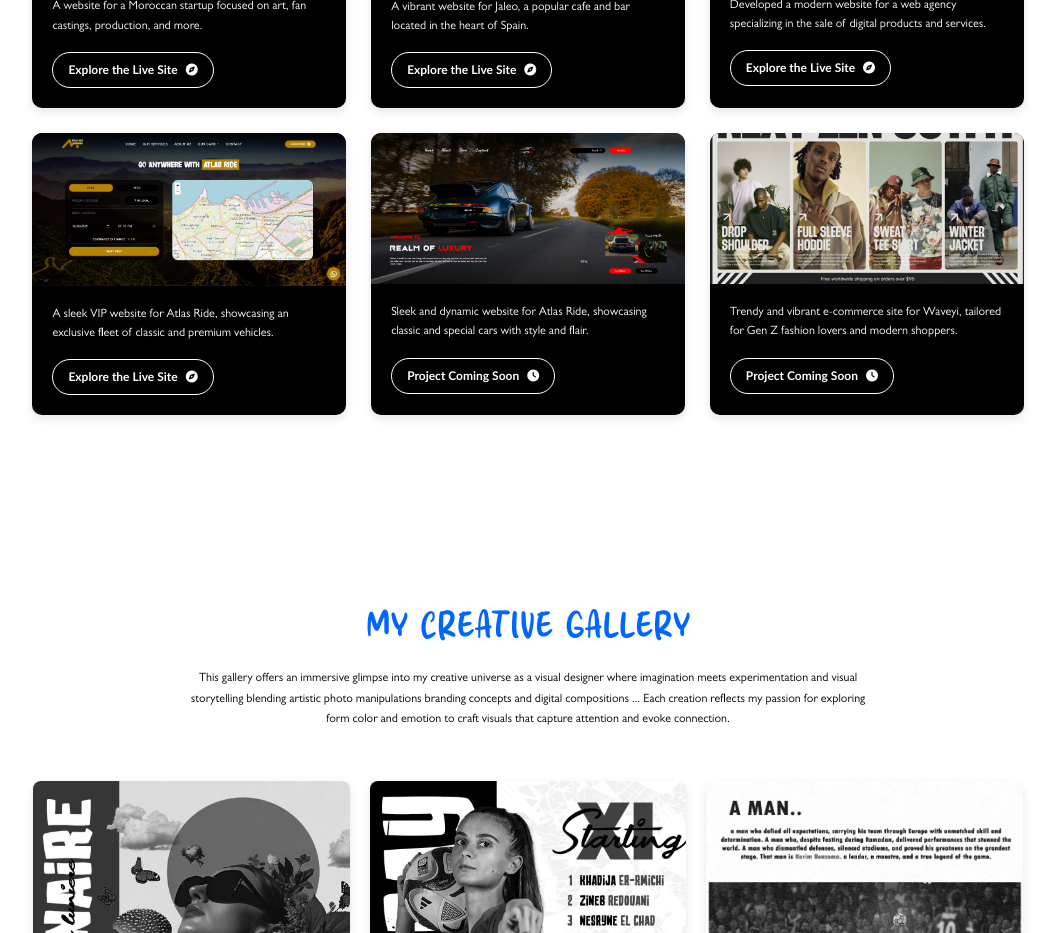
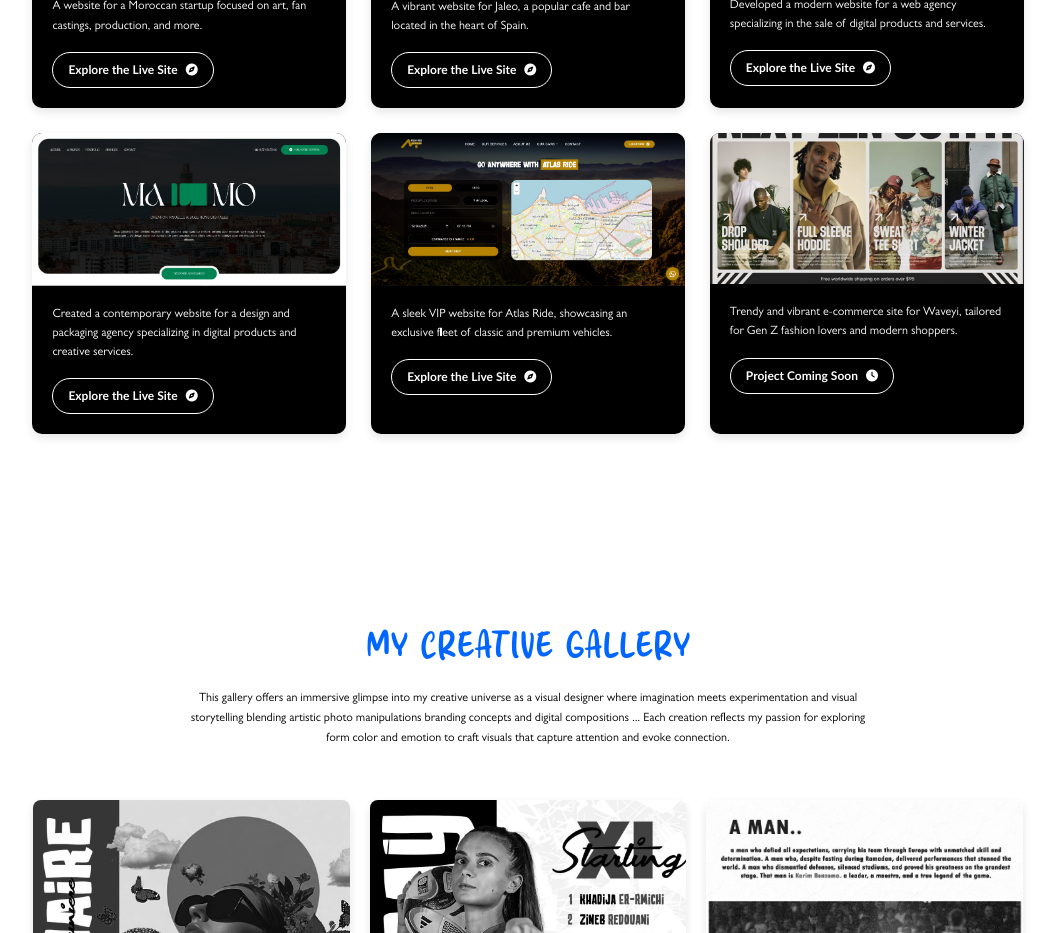
Before and after one commit to ygartt/portfolio, a React (Vite) app: page / in a window 1280 px wide. Shown: the part 3020-3953 px from the top of the page, without its empty margins (112-1167 px from the left). Built offline with nearby package versions, Linux system fonts and the light colour scheme.

Commit message:
malmo project  added

```diff
--- a/src/pages/Lightbox.jsx
+++ b/src/pages/Lightbox.jsx
@@ -44,14 +44,14 @@ function Lightbox({ images, currentIndex, setCurrentIndex, isOpen, onClose }) {
     if (e.target === e.currentTarget) onClose();
   };
 
-  // Button styles to hide system cursor
+
   const btnStyle = { cursor: "none", zIndex: 10001 };
 
   return ReactDOM.createPortal(
     <div
       className="lightbox active"
       onClick={handleBackgroundClick}
-      // MUHIM: Zidna z-index w cursor: none hna
+
       style={{ cursor: "none", zIndex: 10000 }}
     >
       <div className="lightbox-content" onClick={(e) => e.stopPropagation()}>
--- a/src/pages/Works.jsx
+++ b/src/pages/Works.jsx
@@ -3,8 +3,7 @@ import React, { useState, useEffect } from "react";
 import rmImage from "../assets/imgs/works/1-RM.jpg";
 import jaleoImage from "../assets/imgs/works/2-jaleo.jpg";
 import qoodyImage from "../assets/imgs/works/qoody.jpg";
-import imapImage from "../assets/imgs/works/4-Imap.jpg";
-import automgImage from "../assets/imgs/works/automg.jpg";
+import malmoImage from "../assets/imgs/works/malmo.jpg";
 import waveyiImage from "../assets/imgs/works/waveyi.jpg";
 import atlasImage from "../assets/imgs/works/AtlasRide.jpg";
 
@@ -36,23 +35,24 @@ const worksData = [
     link: "https://qoody.vercel.app",
     isComingSoon: false,
   },
+
   {
     id: 4,
+    imageSrc: malmoImage,
+    altText: "Malmo Project",
+    description:
+      "Created a contemporary website for a design and packaging agency specializing in digital products and creative services.",
+    link: "https://malmo-nine.vercel.app",
+    isComingSoon: false,
+  },
+  {
+    id: 5,
     imageSrc: atlasImage,
     altText: "Atlas Ride",
     description:
       "A sleek VIP website for Atlas Ride, showcasing an exclusive fleet of classic and premium vehicles.",
     link: "https://atlas-ride.com",
     isComingSoon: false,
-  },
-  {
-    id: 5,
-    imageSrc: automgImage,
-    altText: "Auto MG cars",
-    description:
-      "Sleek and dynamic website for Atlas Ride, showcasing classic and special cars with style and flair.",
-    link: null,
-    isComingSoon: true,
   },
 
   {
```
Also changed, not shown: src/assets/imgs/works/malmo.jpg (added).
